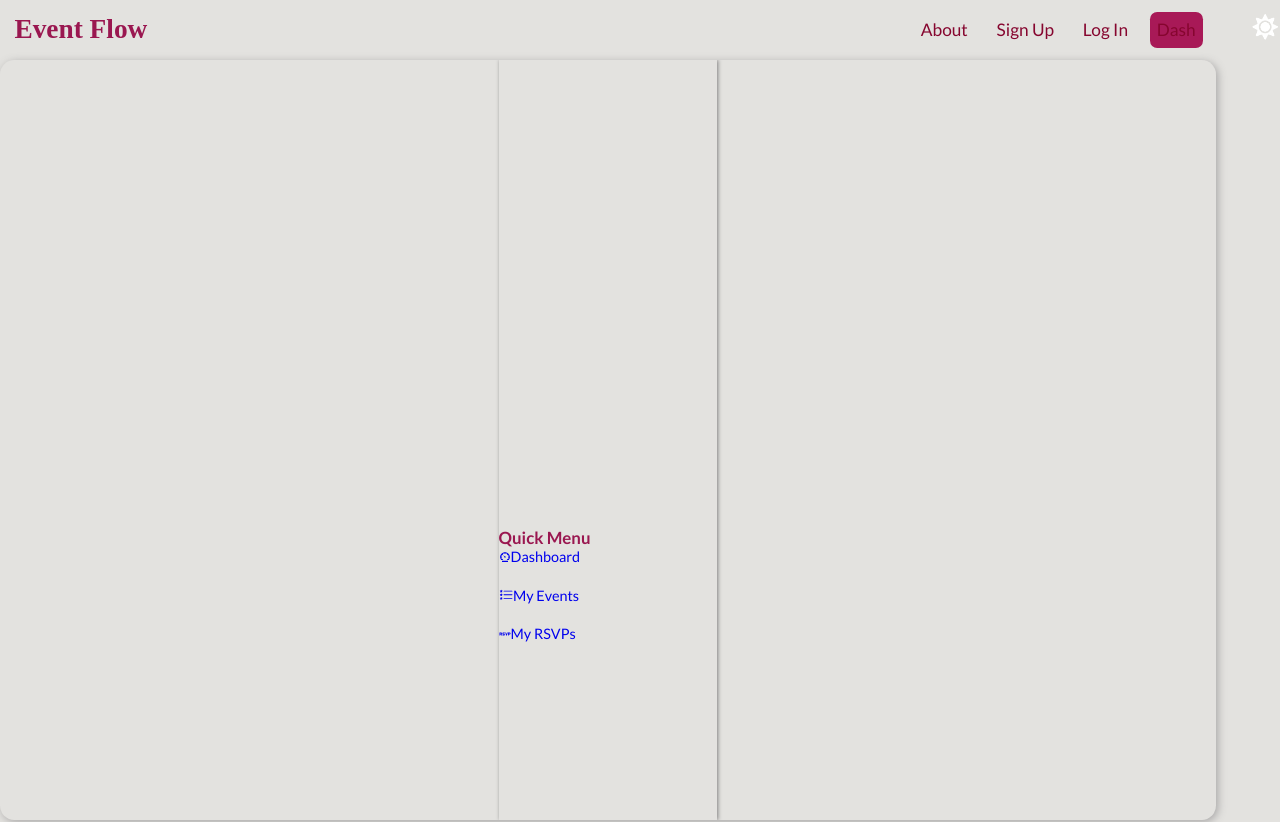
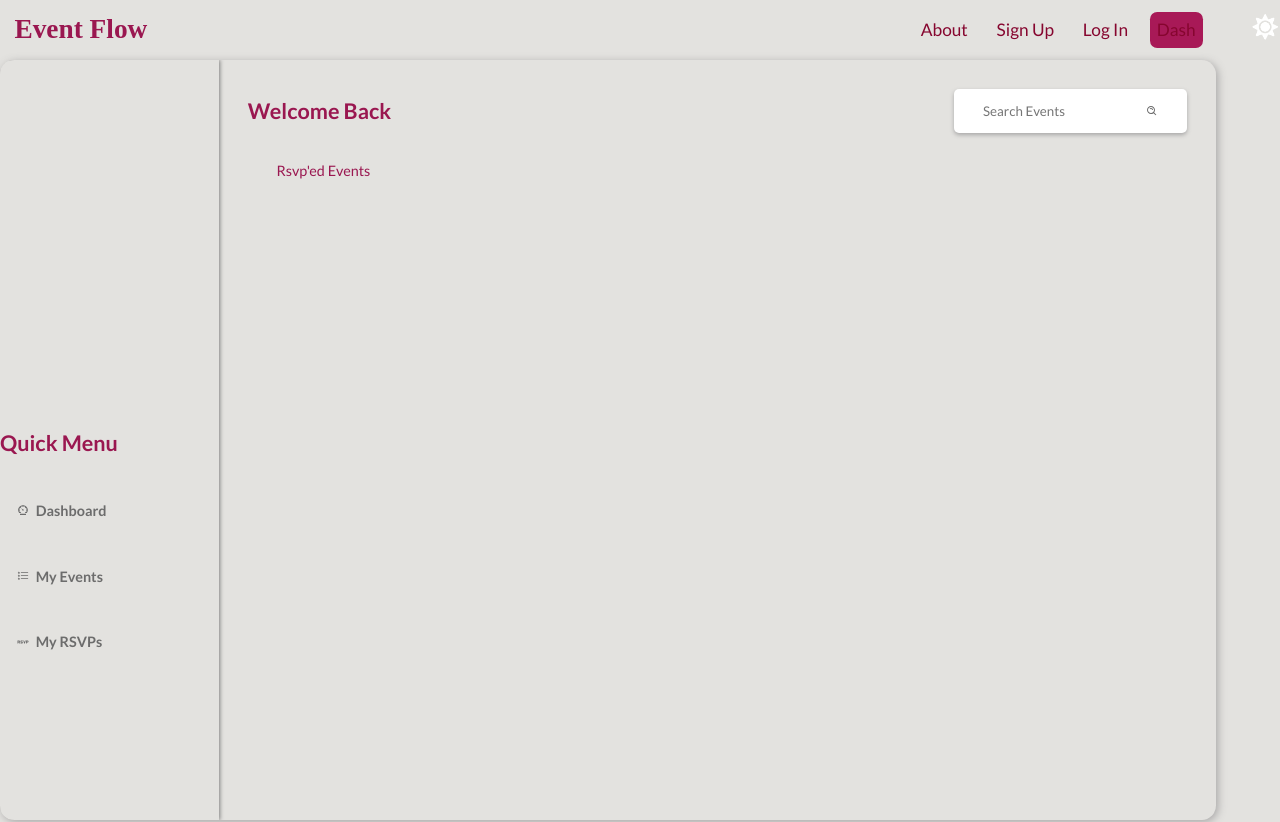
Before and after one commit to Miagotobene/event-flow-frontend, a React (Vite) app: page /dash in a window 1280 px wide. Shown: the top 822 px of the page. Built offline with nearby package versions, Linux system fonts and the light colour scheme; no server answers; a web font is replaced by a local one.

Commit message:
feat: finished designing dashboard

```diff
--- a/src/components/Body Section/Dashboard.jsx
+++ b/src/components/Body Section/Dashboard.jsx
@@ -2,14 +2,14 @@
 // import React from 'react';
 import './dashboard.css';
 import Sidebar from '../Sidebar Section/Sidebar.jsx'
-// import Body from './Body.jsx'
+import Body from './Body.jsx'
 
 
 const Dashboard = () => {
   return (
     <div className='container-dash'>
         <Sidebar />
-        {/* <Body /> */}
+        <Body />
     </div>
 
   )
--- a/src/components/Body Section/Events Section/Events.jsx
+++ b/src/components/Body Section/Events Section/Events.jsx
@@ -0,0 +1,24 @@
+// import React from 'react'
+
+// import icons
+import { BsArrowRightShort } from "react-icons/bs";
+
+const Events = () => {
+  return (
+    <div className="eventSection">
+
+      <div className="heading flex">
+        {/* <h1>
+          My Events
+        </h1>
+        <button className="btn flex">
+          See All < BsArrowRightShort className='icon'/>
+        </button> */}
+
+      </div>
+
+    </div>
+  )
+}
+
+export default Events
--- a/src/components/Body Section/RSVP section/Rsvp.jsx
+++ b/src/components/Body Section/RSVP section/Rsvp.jsx
@@ -1,9 +1,9 @@
 // import React from 'react';
-import './Rsvp.css'
+// import React from 'react'
 
 const Rsvp = () => {
   return (
-    <div>Rsvp</div>
+    <div>Rsvp'ed Events</div>
   )
 }
 
--- a/src/components/Body Section/Top Section/TopEvents.jsx
+++ b/src/components/Body Section/Top Section/TopEvents.jsx
@@ -1,9 +1,24 @@
-import React from 'react';
+// import React from 'react';
 import './topevents.css';
+
+// import icons
+import { BiSearchAlt } from 'react-icons/bi';
+
 
 const TopEvents = () => {
   return (
-    <div>TopEvents</div>
+    <div className='topSection'>
+      <div className="headerSection flex">
+        <div className="title">
+          <h1>Welcome Back</h1>
+        </div>
+
+        <div className='searchBar flex'>
+          <input type="text" placeholder='Search Events' />
+          < BiSearchAlt className='icon' />
+        </div>
+      </div>
+    </div>
   )
 }
 
--- a/src/components/Body Section/Top Section/topevents.css
+++ b/src/components/Body Section/Top Section/topevents.css
@@ -0,0 +1,43 @@
+.topSection{
+    .headerSection{
+        justify-content: space-between;
+    }
+
+    .title{
+
+        h1 {
+            font-size: 1.5rem;
+            color: #9a1750;
+            font-weight: 700;
+        }
+/*
+        p{
+            font-size: 18px;
+            color: #9a1750;
+        } */
+    }
+
+    .searchBar{
+        padding: 1rem 2rem;
+        background: #fff ;
+        border-radius: 5px;
+        gap: 1rem;
+        box-shadow: 0 2px 4px rgb(168, 167, 167);
+
+        input {
+            border: none;
+            outline: none;
+            background: none;
+        }
+
+        .icon{
+            color: rgb(108, 108, 108);
+
+            &:hover{
+                color: #9a1750;
+            }
+        }
+
+    }
+
+}
--- a/src/components/Body Section/body.css
+++ b/src/components/Body Section/body.css
@@ -0,0 +1,14 @@
+.mainContent{
+    width: 82%;
+    height: 100%;
+    padding: 2rem;
+    overflow: auto
+
+}
+
+.bottom{
+    margin-top: 2rem;
+    gap: 2rem;
+    align-items: flex-start;
+
+}
--- a/src/components/Body Section/dashboard.css
+++ b/src/components/Body Section/dashboard.css
@@ -57,6 +57,7 @@ li{
 
 .icon{
     font-size: 12px;
+    cursor: pointer;
 
 }
 
--- a/src/components/Sidebar Section/Sidebar.jsx
+++ b/src/components/Sidebar Section/Sidebar.jsx
@@ -22,7 +22,6 @@ const Sidebar = () => {
           Quick Menu
         </h3>
         <ul className="menuLists grid">
-
           {/* View dashboard */}
           <li className='listItem'>
             <a href="/dashboard" className='menuLink flex'>
@@ -36,7 +35,7 @@ const Sidebar = () => {
           {/* View all the events you created */}
           <li className='listItem'>
             <a href="/events" className='menuLink flex'>
-            <BsListStars className='icons'/>
+            <BsListStars className='icon'/>
               <span className='smallText'>
                 My Events
               </span>
--- a/src/components/Sidebar Section/sidebar.css
+++ b/src/components/Sidebar Section/sidebar.css
@@ -6,11 +6,55 @@
     overflow: auto;
 }
 
+
+.menuLists li {
+     margin-bottom: 3rem;
+
+}
+
 .divTitle{
-    /* margin-bottom: ; */
+    margin-bottom: 3rem;
+    font-size: 1.5rem;
+    font-family: 'Lato';
+    color: #9a1750;
 }
-.menuLists li {
-     margin-bottom: 1.5rem;
+
+.menuLists  .listItem{
+    padding: .2rem 1.15rem;
+    width: 100%;
+    position: relative;
+
+    &::before{
+        position: absolute;
+        content: '';
+        height: 0%;
+        left: 0;
+        width:5px ;
+        border-top-left-radius: 10px ;
+        border-bottom-right-radius:10px;
+        background: #9a1750;
+    }
+
+
+    .menuLink{
+        color: rgb(108, 108, 108);
+        font-weight: 700;
+        transition: 0;
+
+        .icon{
+            margin-right: .5rem;
+        }
+    }
+
+        &:hover .menuLink{
+            color: #9a1750;
+            transition: 0;
+        }
+
+        &:hover::before{
+            height: 100%;
+            transition: .3s ease ;
+        }
 
 
 }
```
Also changed, not shown: src/components/Body Section/Body.jsx (+6 -7 lines).
